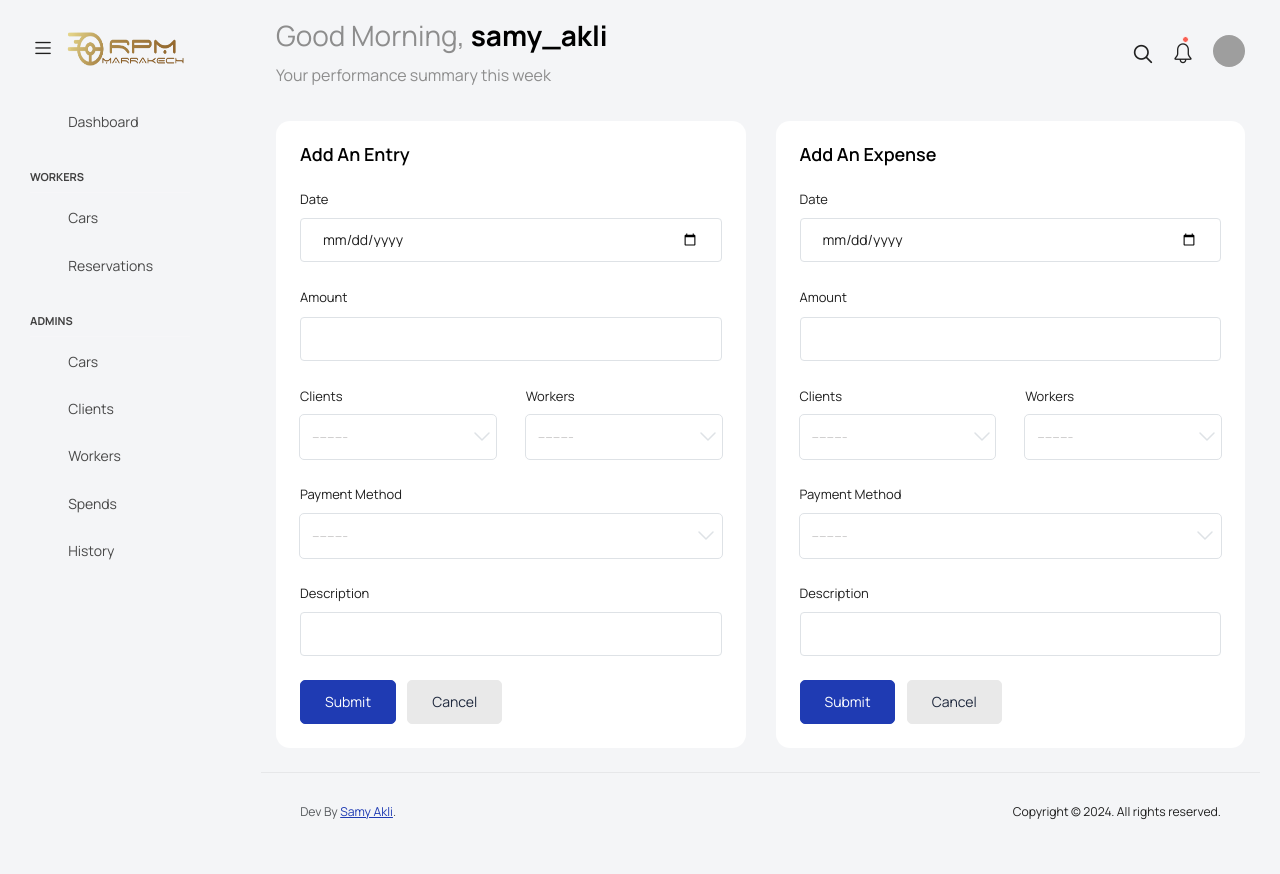
After one commit to FLOKI3/Valhalla_Rental_Cars, a Django app: page /spends-add/ in a window 1280 px wide. The commit adds this page. Run offline with Django 5.2, Linux system fonts and the light colour scheme; a user stored in the database is signed in; data comes from the database, SQL or seed files in the repository; both versions use the stored data as it was after the commit; some libraries are stand-ins or nearby versions; some web fonts are replaced; grey boxes are pictures that could not be loaded.

Commit message:
added spends pages with all functions

```diff
--- a/car_rental/admin.py
+++ b/car_rental/admin.py
@@ -10,3 +10,4 @@ admin.site.register(Reservation)
 admin.site.register(Worker)
 admin.site.register(Notification)
 admin.site.register(UserActionLog)
+admin.site.register(Spend)
--- a/car_rental/forms.py
+++ b/car_rental/forms.py
@@ -1,6 +1,6 @@
 from django import forms
 from django.forms import ModelForm
-from .models import Car, Client, Reservation, Worker
+from .models import Car, Client, Reservation, Worker, Spend
 from django.forms import modelformset_factory
 from django.contrib.auth.models import User
 
@@ -182,3 +182,41 @@ class WorkerForm(forms.ModelForm):
             'email': forms.EmailInput(attrs={'class':'form-control mt-3 mb-3', 'type':'email'}),
             'address': forms.Textarea(attrs={'class':'form-control mt-3 mb-3'}),
         }
+
+
+
+
+
+class SpendForm(forms.ModelForm):
+    class Meta:
+        model = Spend
+        fields = {
+            'entry_date',
+            'entry_amount',
+            'entry_client',
+            'entry_worker',
+            'entry_description',
+            'entry_mode',
+
+            'expense_date',
+            'expense_amount',
+            'expense_client',
+            'expense_worker',
+            'expense_description',
+            'expense_mode',
+        }
+        widgets = {
+            'entry_date': forms.NumberInput(attrs={'class':'form-control', 'type':'date'}),
+            'entry_amount': forms.NumberInput(attrs={'class':'form-control', 'type':'number'}),
+            'entry_client': forms.Select(attrs={'class':'form-control'}),
+            'entry_worker': forms.Select(attrs={'class':'form-control'}),
+            'entry_description': forms.Textarea(attrs={'class':'form-control'}),
+            'entry_mode': forms.Select(attrs={'class':'form-control'}),
+
+            'expense_date': forms.NumberInput(attrs={'class':'form-control', 'type':'date'}),
+            'expense_amount': forms.NumberInput(attrs={'class':'form-control', 'type':'number'}),
+            'expense_client': forms.Select(attrs={'class':'form-control'}),
+            'expense_worker': forms.Select(attrs={'class':'form-control'}),
+            'expense_description': forms.Textarea(attrs={'class':'form-control'}),
+            'expense_mode': forms.Select(attrs={'class':'form-control'}),
+        }
--- a/car_rental/models.py
+++ b/car_rental/models.py
@@ -241,3 +241,25 @@ class UserActionLog(models.Model):
 
     def __str__(self):
         return f"{self.user.username} - {self.action} - {self.timestamp}"
+
+
+
+class Spend(models.Model):
+    payment_mode = [
+        ('cash','Cash'),
+        ('bank_check','Bank Check'),
+    ]
+
+    entry_date = models.DateField(auto_now=False, auto_now_add=False, null=True, blank=True)
+    entry_amount = models.DecimalField(max_digits=10, decimal_places=2, null=True, blank=True)
+    entry_client = models.ForeignKey(Client, on_delete=models.PROTECT, null=True, blank=True, related_name='entry_spends')
+    entry_worker = models.ForeignKey(Worker, on_delete=models.PROTECT, null=True, blank=True, related_name='entry_spends')
+    entry_description = models.CharField(max_length=5000, null=True, blank=True)
+    entry_mode = models.CharField(choices=payment_mode, max_length=50, null=True, blank=True)
+
+    expense_date = models.DateField(auto_now=False, auto_now_add=False, null=True, blank=True)
+    expense_amount = models.DecimalField(max_digits=10, decimal_places=2, null=True, blank=True)
+    expense_client = models.ForeignKey(Client, on_delete=models.PROTECT, null=True, blank=True, related_name='expense_spends')
+    expense_worker = models.ForeignKey(Worker, on_delete=models.PROTECT, null=True, blank=True, related_name='expense_spends')
+    expense_description = models.CharField(max_length=5000, null=True, blank=True)
+    expense_mode = models.CharField(choices=payment_mode, max_length=50, null=True, blank=True)
--- a/car_rental/urls.py
+++ b/car_rental/urls.py
@@ -36,6 +36,11 @@ urlpatterns = [
 
     path('search/', views.search, name='search'),
 
+    path('spends-add/', views.spends_add, name='spends_add'),
+    path('spends', views.spends, name='spends'),
+    path('spend-delete/<int:id>', views.spends_delete, name='spends_delete'),
+    path('spend-edit/<int:id>', views.spends_edit, name='spends_edit'),
+
 
 
 
--- a/car_rental/views.py
+++ b/car_rental/views.py
@@ -1,6 +1,6 @@
 from django.shortcuts import render, redirect, get_object_or_404
 from .models import *
-from .forms import CarForm, ClientForm, ReservationForm, WorkerForm
+from .forms import CarForm, ClientForm, ReservationForm, WorkerForm, SpendForm
 from django.http import HttpResponseRedirect
 from django.urls import reverse
 from django.contrib import messages
@@ -11,7 +11,7 @@ from django.db.models import Sum, Q
 from datetime import datetime, date, timedelta
 from collections import defaultdict
 
-from car_rental.calculation import calculate_total_amount
+from car_rental.calculation import calculate_total_amount, calculate_final_amount
 
 # Create your views here.
 
@@ -438,6 +438,8 @@ def stats(request):
     yearly_labels, yearly_data = calculate_yearly_totals()
     notifications = Notification.objects.filter(recipient=request.user).order_by('-created_at')
     unread_notifications = notifications.filter(is_read=False)
+    spends = Spend.objects.all()
+    final_amount = calculate_final_amount(spends)
 
     context = {
         'cars': Car.objects.all(),
@@ -461,9 +463,9 @@ def stats(request):
         'monthly_data': monthly_data,
         'yearly_labels': yearly_labels,
         'yearly_data': yearly_data,
-
         'notifications': notifications,
         'unread_notifications': unread_notifications,
+        'final_amount': final_amount,
     }
 
     return render(request, 'pages/stats.html', context)
@@ -508,11 +510,55 @@ def history(request):
 
 
 
+@login_required
+@permission_required('car_rental.can_view_cars', raise_exception=False)
+def spends_add(request):
+    if request.method == 'POST':
+        add_spend = SpendForm(request.POST)
+        if add_spend.is_valid():
+            add_spend.save()
+        return HttpResponseRedirect(reverse('spends'))
+
+    context = {
+        'form': SpendForm()
+    }
+    return render(request, 'pages/spends-add.html', context)
 
 
+@login_required
+@permission_required('car_rental.can_view_cars', raise_exception=False)
+def spends(request):
+    context = {
+        'spends': Spend.objects.all()
+    }
+    return render(request, 'pages/spends.html', context)
 
+@login_required
+@permission_required('car_rental.can_view_cars', raise_exception=False)
+def spends_delete(request, id):
+    spends_delete = get_object_or_404(Spend, id=id)
+    if request.method == 'POST':
+        spends_delete.delete()
+        return redirect('/spends')
 
+    return render(request, 'pages/spends-delete.html')
 
+@login_required
+@permission_required('car_rental.can_view_cars', raise_exception=False)
+def spends_edit(request, id):
+    spend_id = Spend.objects.get(id=id)
+    if request.method == 'POST':
+        add_spend = SpendForm(request.POST, instance=spend_id)
+        if add_spend.is_valid():
+            add_spend.save()
+        return HttpResponseRedirect(reverse('spends'))
+    else:
+        add_spend = SpendForm(instance=spend_id)
+
+    context = {
+        'form': add_spend,
+    }
+    return render(request, 'pages/spends-edit.html', context)
 
 
 
--- /dev/null
+++ b/templates/pages/spends-add.html
@@ -0,0 +1,118 @@
+{% extends 'base.html' %}
+
+{% block content %}
+
+
+
+
+
+
+<div class="main-panel">
+    <div class="content-wrapper">
+      <div class="row">
+        <div class="col-md-6 grid-margin stretch-card">
+          <div class="card">
+            <div class="card-body">
+              <h4 class="card-title">Add an Entry  <i style="color: #00E80B;" class="mdi mdi-arrow-down-drop-circle"></i></h4>
+
+              <form class="forms-sample" method="POST" enctype="multipart/form-data">
+                {% csrf_token %}
+                <div class="form-group">
+                  <label for="exampleInputUsername1">Date</label>
+                  {{form.entry_date}}
+                </div>
+                <div class="form-group">
+                  <label for="exampleInputEmail1">Amount</label>
+                  {{form.entry_amount}}
+                </div>
+                <div class="form-group row">
+                    <div class="col">
+                      <label>Clients</label>
+                      <div id="the-basics">
+                        {{form.entry_client}}
+                      </div>
+                    </div>
+                    <div class="col">
+                      <label>Workers</label>
+                      <div id="bloodhound">
+                        {{form.entry_worker}}
+                      </div>
+                    </div>
+                  </div>
+                  <div class="form-group">
+                  <label for="exampleInputConfirmPassword1">Payment Method</label>
+                  {{form.entry_mode}}
+                </div>
+                <div class="form-group">
+                  <label for="exampleInputPassword1">Description</label>
+                  {{form.entry_description}}
+                </div>
+
+                <button type="submit" class="btn btn-primary me-2">Submit</button>
+                <a href="{% url "spends" %}" class="btn btn-light">Cancel</a>
+              </form>
+            </div>
+          </div>
+        </div>
+        <div class="col-md-6 grid-margin stretch-card">
+          <div class="card">
+            <div class="card-body">
+              <h4 class="card-title">Add an Expense  <i style="color: #E50000;" class="mdi mdi-arrow-up-drop-circle"></i></h4>
+
+              <form class="forms-sample" method="POST" enctype="multipart/form-data">
+                {% csrf_token %}
+                <div class="form-group">
+                  <label for="exampleInputUsername1">Date</label>
+                  {{form.expense_date}}
+                </div>
+                <div class="form-group">
+                  <label for="exampleInputEmail1">Amount</label>
+                  {{form.expense_amount}}
+                </div>
+                <div class="form-group row">
+                    <div class="col">
+                      <label>Clients</label>
+                      <div id="the-basics">
+                        {{form.expense_client}}
+                      </div>
+                    </div>
+                    <div class="col">
+                      <label>Workers</label>
+                      <div id="bloodhound">
+                        {{form.expense_worker}}
+                      </div>
+                    </div>
+                  </div>
+                  <div class="form-group">
+                  <label for="exampleInputConfirmPassword1">Payment Method</label>
+                  {{form.expense_mode}}
+                </div>
+                <div class="form-group">
+                  <label for="exampleInputPassword1">Description</label>
+                  {{form.expense_description}}
+                </div>
+
+                <button type="submit" class="btn btn-primary me-2">Submit</button>
+                <a href="{% url "spends" %}" class="btn btn-light">Cancel</a>
+              </form>
+            </div>
+          </div>
+        </div>
+
+
+
+
+
+
+
+
+
+
+
+
+
+
+
+
+
+{% endblock %}
--- a/templates/pages/stats.html
+++ b/templates/pages/stats.html
@@ -13,7 +13,7 @@
                           <div class="row">
                               <div class="col-8">
                                   <h5 class="card-title widget-card-title mb-3">Total Money</h5>
-                                  <h4 class="card-subtitle text-body-secondary m-0">{{ total_amount }} DH</h4>
+                                  <h4 class="card-subtitle text-body-secondary m-0">{{ final_amount }} DH</h4>
                               </div>
                               <div class="col-4">
                                   <div class="d-flex justify-content-end">
--- a/templates/parts/admin-sidebar.html
+++ b/templates/parts/admin-sidebar.html
@@ -45,6 +45,13 @@
         </li>
 
         <li class="nav-item">
+          <a class="nav-link" href="{% url "spends" %}">
+            <i class="menu-icon mdi mdi-recycle"></i>
+            <span class="menu-title">Spends</span>
+          </a>
+        </li>
+
+        <li class="nav-item">
           <a class="nav-link" href="{% url 'history' %}">
             <i class="menu-icon mdi mdi-history"></i>
             <span class="menu-title">History</span>
```
Also changed, not shown: car_rental/calculation.py (+11 -1 lines), templates/pages/spends-delete.html (added, +35 -0 lines), templates/pages/spends-edit.html (added, +118 -0 lines), templates/pages/spends.html (added, +136 -0 lines), car_rental/migrations/0010_alter_reservation_parking_alter_reservation_status_and_more.py (added), car_rental/migrations/0011_rename_description_spend_entry_description_and_more.py (added), car_rental/migrations/0012_spend_expense_amount_spend_expense_date_and_more.py (added), car_rental/migrations/0013_rename_expenseclient_spend_expense_client_and_more.py (added), db.sqlite3.
